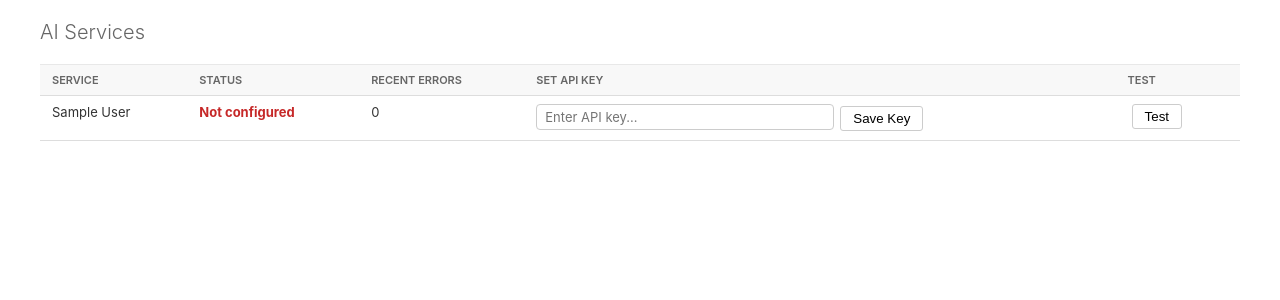
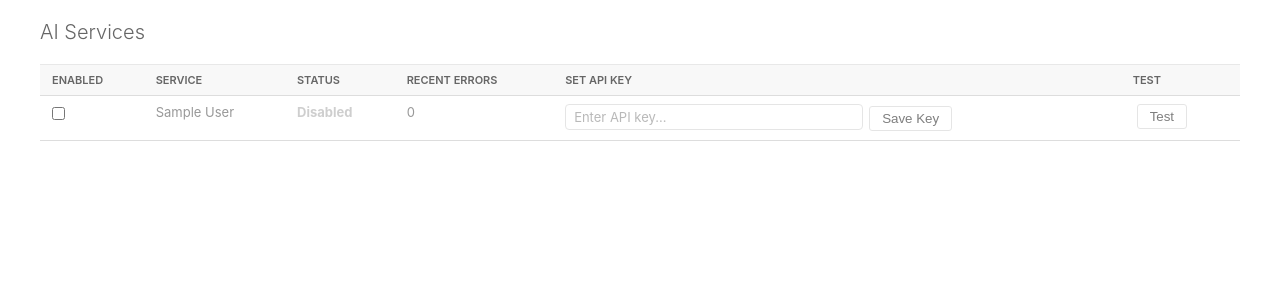
Before and after one commit to priestc/radioserver, a Django app: template server/library/templates/admin/library/aiservicemanager/change_list.html in a window 1280 px wide. Shown: the part 86-386 px from the top of the page. Run offline with Django 4.2, Linux system fonts and the light colour scheme; the template is opened without the code that fills it: most values are stand-ins (such as "Sample title", 1, 10 or a date in 2020).

Commit message:
Add cool-off status display and enabled toggle to AI services page
- Show "429 Cool-off" in orange when a service has a rate-limit error
  within the last 5 minutes
- Show "Disabled" in grey for manually disabled services
- Add enabled checkbox per service that toggles via AJAX
- Disabled services are excluded from get_available_backends()
- Disabled rows are visually dimmed

Co-Authored-By: Claude Opus 4.6 <noreply@anthropic.com>

```diff
--- a/server/library/models.py
+++ b/server/library/models.py
@@ -183,6 +183,7 @@ def _generate_api_key():
 class AIServiceManager(models.Model):
     name = models.CharField(max_length=50, unique=True)
     display_name = models.CharField(max_length=100)
+    enabled = models.BooleanField(default=True)
 
     class Meta:
         ordering = ["display_name"]
--- a/server/library/templates/admin/library/aiservicemanager/change_list.html
+++ b/server/library/templates/admin/library/aiservicemanager/change_list.html
@@ -13,6 +13,8 @@
   .ai-services-table th { background: #f8f8f8; }
   .status-configured { color: #2e7d32; font-weight: bold; }
   .status-not-configured { color: #c62828; font-weight: bold; }
+  .status-cooloff { color: #e65100; font-weight: bold; }
+  .status-disabled { color: #9e9e9e; font-weight: bold; }
   .key-form { display: flex; gap: 6px; align-items: center; }
   .key-form input[type="password"] { width: 280px; padding: 4px 8px; }
   .btn { padding: 4px 12px; border: 1px solid #ccc; border-radius: 3px; cursor: pointer; background: #fff; }
@@ -22,11 +24,14 @@
   .test-success { color: #2e7d32; }
   .test-failure { color: #c62828; }
   .spinner { display: none; margin-left: 8px; }
+  .row-disabled td { opacity: 0.5; }
+  .row-disabled td:first-child { opacity: 1; }
 </style>
 
 <table class="ai-services-table">
   <thead>
     <tr>
+      <th>Enabled</th>
       <th>Service</th>
       <th>Status</th>
       <th>Recent Errors</th>
@@ -36,10 +41,19 @@
   </thead>
   <tbody>
     {% for svc in services %}
-    <tr data-pk="{{ svc.pk }}" data-name="{{ svc.name }}">
+    <tr data-pk="{{ svc.pk }}" data-name="{{ svc.name }}"{% if not svc.enabled %} class="row-disabled"{% endif %}>
+      <td>
+        <input type="checkbox"
+               {% if svc.enabled %}checked{% endif %}
+               onchange="toggleEnabled({{ svc.pk }}, this)">
+      </td>
       <td>{{ svc.display_name }}</td>
       <td>
-        {% if svc.key_configured %}
+        {% if not svc.enabled %}
+          <span class="status-disabled">Disabled</span>
+        {% elif svc.cooloff %}
+          <span class="status-cooloff">429 Cool-off</span>
+        {% elif svc.key_configured %}
           <span class="status-configured">Configured</span>
         {% else %}
           <span class="status-not-configured">Not configured</span>
@@ -78,6 +92,26 @@ function getCookie(name) {
     if (c.startsWith(name + '=')) return decodeURIComponent(c.substring(name.length + 1));
   }
   return '';
+}
+
+function toggleEnabled(pk, checkbox) {
+  fetch(pk + '/toggle-enabled/', {
+    method: 'POST',
+    headers: { 'X-CSRFToken': getCookie('csrftoken') },
+  })
+  .then(r => r.json())
+  .then(data => {
+    if (data.ok) {
+      location.reload();
+    } else {
+      alert('Error: ' + (data.error || 'Unknown error'));
+      checkbox.checked = !checkbox.checked;
+    }
+  })
+  .catch(err => {
+    alert('Request failed: ' + err);
+    checkbox.checked = !checkbox.checked;
+  });
 }
 
 function saveKey(event, pk) {
```
Also changed, not shown: server/library/admin.py (+21 -0 lines), server/library/ai.py (+7 -2 lines), server/library/migrations/0016_aiservice_enabled.py (added).
